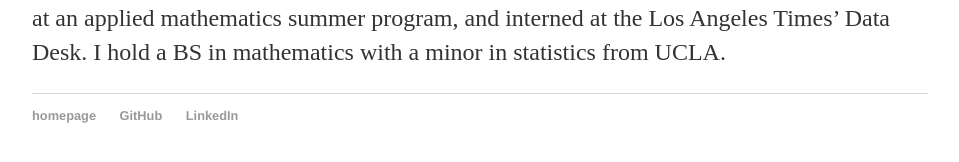
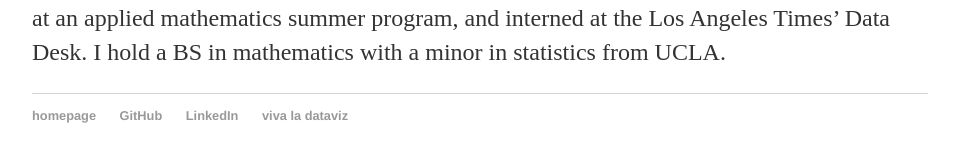
Before and after one commit to leecourt98/leecourt98.github.io, a Jekyll site: the page built from index.md, in a window 1280 px wide. Shown: the part 672-834 px from the top of the page, without its empty margins (160-1119 px from the left). Built offline with Jekyll 4.4.1, drawn with Linux system fonts in a browser that asks for light colours.

Commit message:
add viva-la-dataviz

```diff
--- a/_layouts/default.html
+++ b/_layouts/default.html
@@ -27,6 +27,7 @@
 	        		<li><a href="http://courtneylee.net">homepage</a></li>
 	        		<li><a href="https://github.com/leecourt98">GitHub</a></li>
 				<li><a href="https://www.linkedin.com/in/leecourt98">LinkedIn</li>
+				<li><a href="https://vivaladataviz.com/">viva la dataviz</a></li>
 				</ul>
 			</footer>
 		</body>
```
